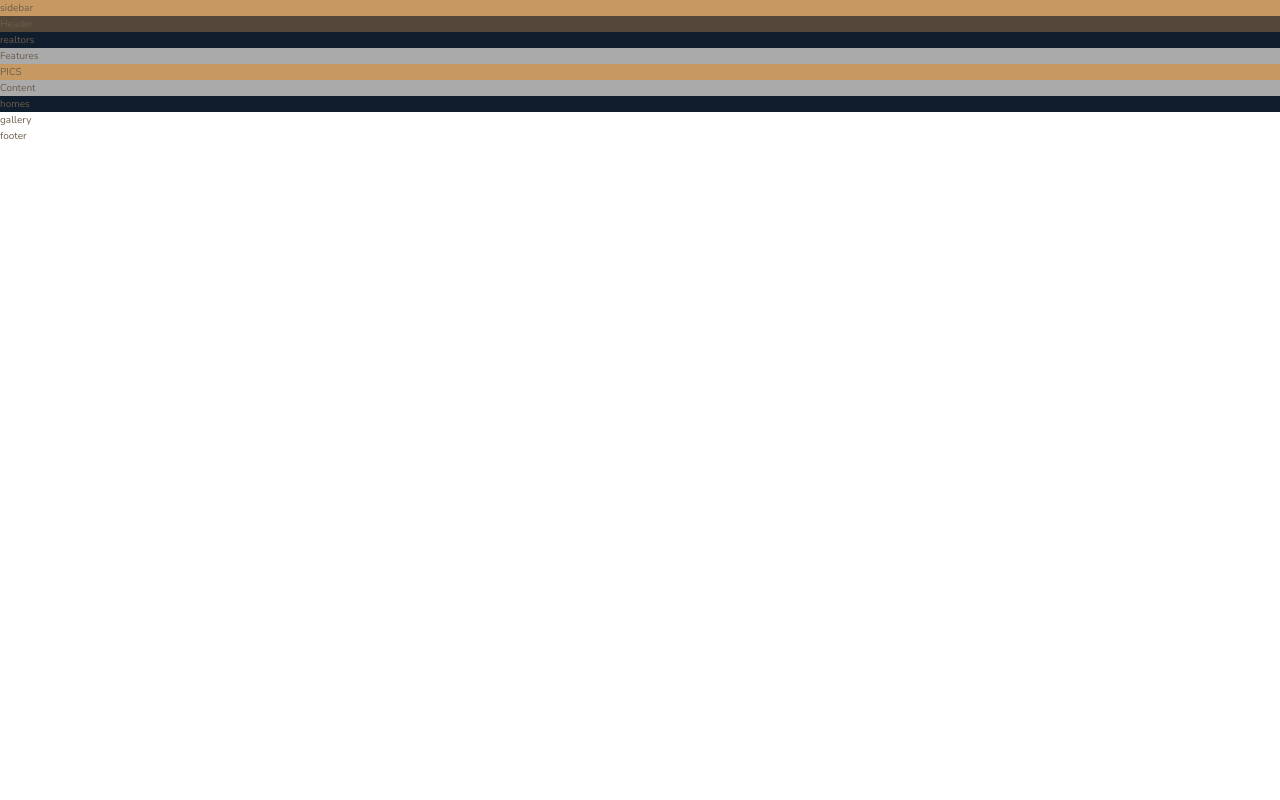
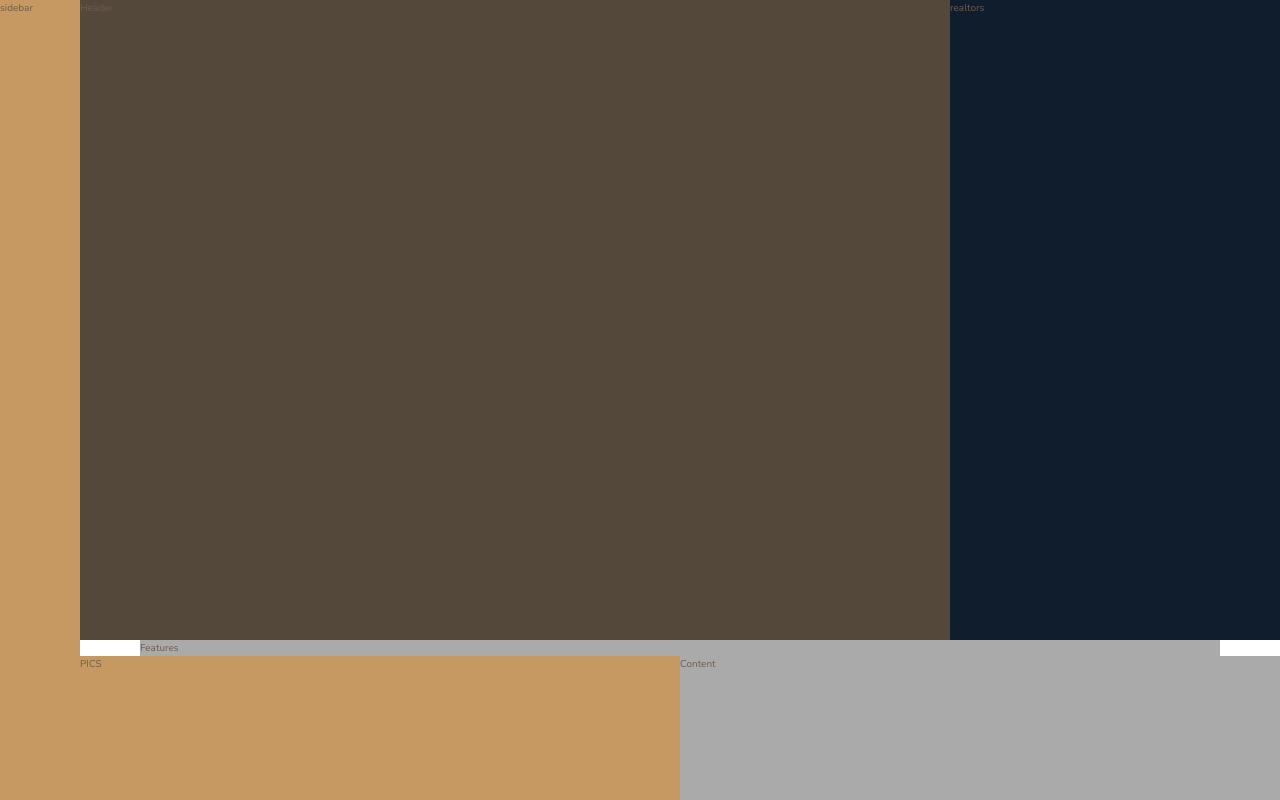
Before and after one commit to giadeagal/css-grid-nexter, a website: page index.html in a window 1280 px wide. Shown: the top 800 px of the page. Drawn offline with nearby package versions, Linux system fonts and the light colour scheme.

Commit message:
grid layout done

```diff
--- a/sass/_base.scss
+++ b/sass/_base.scss
@@ -33,3 +33,9 @@ body {
     font-weight: 300;
     line-height: 1.6;
 }
+
+.container {
+    display: grid;
+    grid-template-rows: 80vh min-content 40vw repeat(3, min-content);
+    grid-template-columns: [sidebar-start] 8rem [sidebar-end full-start] minmax(6rem,1fr) [center-start] repeat(8, [col-start] minmax(min-content, 14rem) [col-end] ) [center-end] minmax(6rem,1fr) [full-end];
+}
--- a/sass/_features.scss
+++ b/sass/_features.scss
@@ -1,3 +1,6 @@
 .features {
     background-color: $color-grey-light-2;
+
+
+    grid-column: center-start / center-end;
 }
--- a/sass/_footer.scss
+++ b/sass/_footer.scss
@@ -0,0 +1,4 @@
+.footer {
+    background-color: $color-secondary;
+    grid-column: full-start/full-end;
+}
--- a/sass/_gallery.scss
+++ b/sass/_gallery.scss
@@ -0,0 +1,5 @@
+.gallery {
+    background-color: $color-grey-dark-1;
+
+    grid-column: full-start/full-end;
+}
--- a/sass/_header.scss
+++ b/sass/_header.scss
@@ -1,3 +1,4 @@
 .header {
     background-color: $color-grey-dark-1;
+    grid-column: full-start/col-end 6;
 }
--- a/sass/_homes.scss
+++ b/sass/_homes.scss
@@ -1 +1,4 @@
-.homes {background-color: $color-secondary;}
+.homes {
+    background-color: $color-secondary;
+    grid-column: center-start/center-end;
+}
--- a/sass/_realtors.scss
+++ b/sass/_realtors.scss
@@ -1,3 +1,4 @@
 .realtors {
     background-color: $color-secondary;
+    grid-column: col-start 7 / -1;
 }
--- a/sass/_sidebar.scss
+++ b/sass/_sidebar.scss
@@ -1,3 +1,5 @@
 .sidebar {
     background-color: $color-primary;
+    grid-row: 1 / -1;
+    grid-column: sidebar-start / sidebar-end;
 }
--- a/sass/_story.scss
+++ b/sass/_story.scss
@@ -1,5 +1,12 @@
 .story {
-    &__pictures {background-color: $color-primary;}
+    &__pictures {
+    background-color: $color-primary;
+    grid-column: full-start/ col-end 4;
 
-    &__content {background-color: $color-grey-light-2;}
+    }
+
+    &__content {
+        background-color: $color-grey-light-2;
+        grid-column: col-start 5/-1;
+    }
 }
```
Also changed, not shown: css/style.css.
